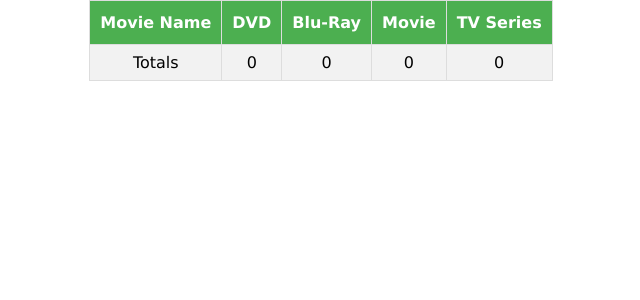
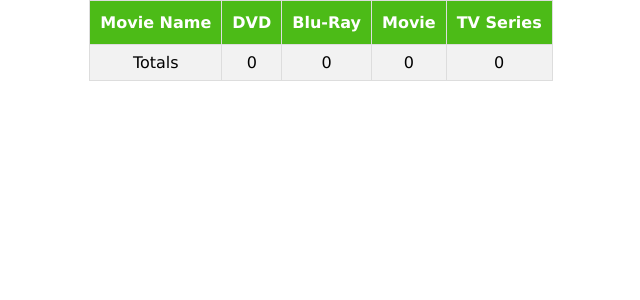
Before and after one commit to pecuniam1/movies, a PHP site: page / in a window 1280 px wide. Shown: the part 30-330 px from the top of the page, without its empty margins (319-959 px from the left). Run offline with PHP 8.4, Linux system fonts and the light colour scheme; data that the repository does not hold is empty.

Commit message:
updated formatting

```diff
--- a/public/css/style.css
+++ b/public/css/style.css
@@ -38,7 +38,7 @@ table#movietable tr:hover {
 
 table#movietable th {
   padding: 12px 10px;
-  background-color: #4CAF50;
+  background-color: #4cbb17;
   color: white;
 }
 
--- a/public/index.php
+++ b/public/index.php
@@ -1,5 +1,6 @@
 <!DOCTYPE html>
 <html>
+
 <head>
 	<link rel="apple-touch-icon" sizes="57x57" href="images/apple-icon-57x57.png">
 	<link rel="apple-touch-icon" sizes="60x60" href="images/apple-icon-60x60.png">
@@ -10,7 +11,7 @@
 	<link rel="apple-touch-icon" sizes="144x144" href="images/apple-icon-144x144.png">
 	<link rel="apple-touch-icon" sizes="152x152" href="images/apple-icon-152x152.png">
 	<link rel="apple-touch-icon" sizes="180x180" href="images/apple-icon-180x180.png">
-<link rel="icon" type="image/png" sizes="192x192"  href="images/android-icon-192x192.png">
+	<link rel="icon" type="image/png" sizes="192x192" href="images/android-icon-192x192.png">
 	<link rel="icon" type="image/png" sizes="32x32" href="images/favicon-32x32.png">
 	<link rel="icon" type="image/png" sizes="96x96" href="images/favicon-96x96.png">
 	<link rel="icon" type="image/png" sizes="16x16" href="images/favicon-16x16.png">
--- a/public/scss/style.scss
+++ b/public/scss/style.scss
@@ -1,3 +1,4 @@
+$kelly-green: #4cbb17;
 * {
 	font-family:Verdana, Geneva, Tahoma, sans-serif;
 	margin:0;
@@ -28,7 +29,7 @@ table#movietable {
 	}
 	th {
 		padding: 12px 10px;
-		background-color: #4CAF50;
+		background-color: $kelly-green;
 		color:white;
 	}
 }
```
Also changed, not shown: 1 other file. Lines whose indentation alone changed are shown as unchanged.
